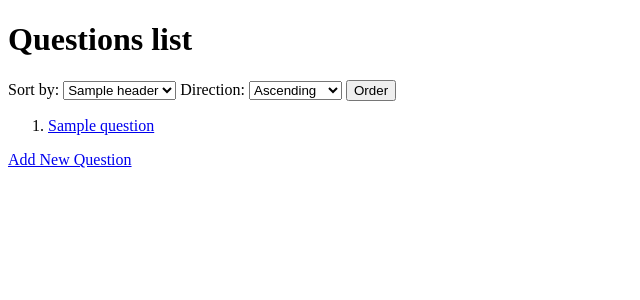
After one commit to CodecoolGlobal/ask-mate-3-python-oliviakovacs, a Flask app: template templates/list.html in a window 1280 px wide. The commit adds this page. Shown: the top 300 px of the page, without its empty margins (0-640 px from the left). Run offline with Flask 2, Linux system fonts and the light colour scheme; the template is opened without the code that fills it: most values are stand-ins (such as "Sample title", 1, 10 or a date in 2020).

Commit message:
create main page

```diff
--- a/server.py
+++ b/server.py
@@ -9,17 +9,22 @@ app = Flask(__name__)
 
 
 @app.route("/")
+def main_page():
+    questions = data_manager.get_latest_questions()
+    return render_template('main.html', questions=questions)
+
+
 @app.route("/list", methods=['GET'])
-def main_page():
+def list_page():
     if request.args:
         order = request.args['order-by']
         direction = request.args['direction']
         data = data_manager.get_questions(order, direction)
         headers = data_manager.get_question_headers()
-        return render_template('main.html', questions=data, headers=headers)
+        return render_template('list.html', questions=data, headers=headers)
     data = data_manager.get_questions('submission_time', 'DESC')
     headers = data_manager.get_question_headers()
-    return render_template('main.html', questions=data, headers=headers)
+    return render_template('list.html', questions=data, headers=headers)
 
 
 @app.route("/question/<question_id>/new-comment")
--- /dev/null
+++ b/templates/list.html
@@ -0,0 +1,34 @@
+{% extends "base.html" %}
+
+{% block title %}Question{% endblock %}
+
+{% block body %}
+    <h1> Questions list </h1>
+
+    <div>
+        <form action="/list">
+            <label for="sort-input">Sort by:</label>
+            <select id="sort-input" name="order-by">
+                {% for header in headers %}
+                    <option value="{{ header }}">{{ header }}</option>
+                {% endfor %}
+            </select>
+            <label for="direction-input">Direction:</label>
+            <select id="direction-input" name="direction">
+                <option value="ASC">Ascending</option>
+                <option value="DESC">Descending</option>
+            </select>
+            <button type="submit">Order</button>
+        </form>
+    </div>
+
+    <div>
+        <ol>
+            {% for question in questions %}
+                <li> <a href="/question/{{ question.id }}">{{ question.title }}</a></li>
+            {% endfor %}
+        </ol>
+    </div>
+    <div> <a href="/add-question">Add New Question</a>
+    </div>
+{% endblock %}
```
Also changed, not shown: data_manager.py (+11 -0 lines), templates/main.html (+7 -28 lines).
